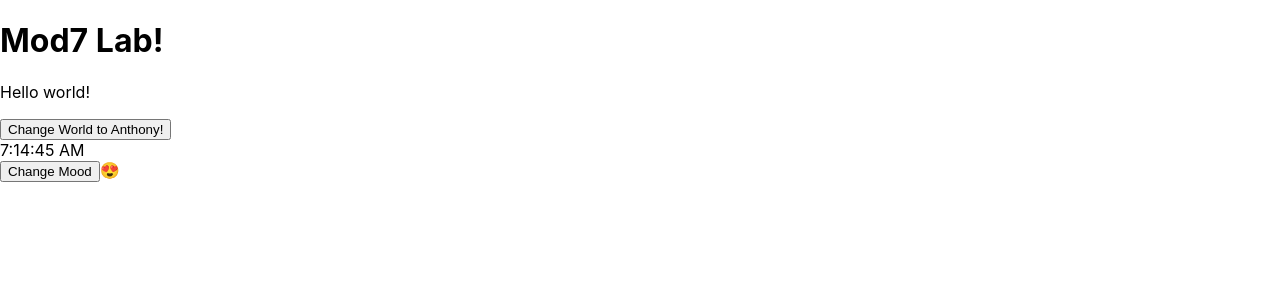
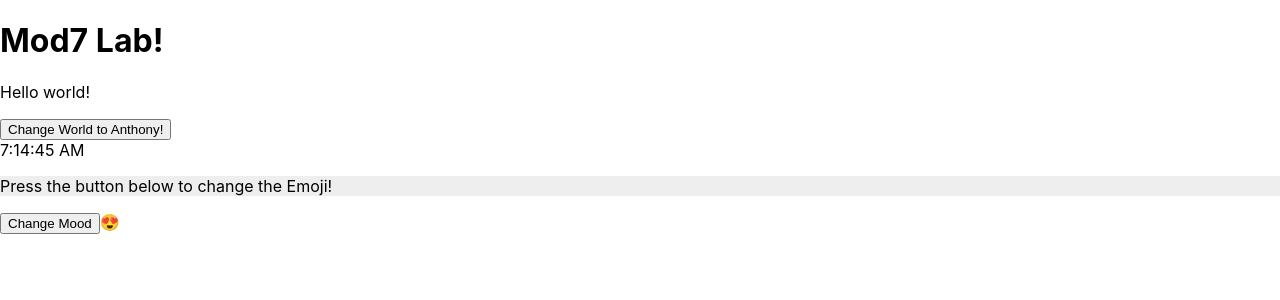
Before and after one commit to ShimiLie/Mod7Lab, a React (Create React App) app: page / in a window 1280 px wide. Shown: the top 300 px of the page. Built offline with nearby package versions, Linux system fonts and the light colour scheme.

Commit message:
Installed React Router

```diff
--- a/package.json
+++ b/package.json
@@ -8,6 +8,7 @@
     "@testing-library/user-event": "^13.5.0",
     "react": "^18.2.0",
     "react-dom": "^18.2.0",
+    "react-router-dom": "6.4",
     "react-scripts": "5.0.1",
     "web-vitals": "^2.1.4"
   },
--- a/src/App.js
+++ b/src/App.js
@@ -2,13 +2,17 @@ import React from "react";
 import Clock from "./components/Clock";
 import Emoji from "./components/Emoji";
 import Greetings from "./components/Greetings";
+import ThemeContextProvider from "./contexts/ThemedContext";
 
 function App() {
   return (
     <>
-       <Greetings />
+      <ThemeContextProvider>
+        <Greetings />
         <Clock />
         <Emoji />
+      </ThemeContextProvider>
+
     </>
 
   );
--- a/src/components/Emoji.js
+++ b/src/components/Emoji.js
@@ -1,7 +1,11 @@
-import React, {useState} from "react";
+import React, {useState, useContext} from "react";
+import { ThemeContext } from "../contexts/ThemedContext";
 
 const Emoji = () => {
+    const { isLightTheme, light, dark } = useContext(ThemeContext);
+    const theme = isLightTheme ? light : dark;
     const[toggle, setToggle] = useState(true)
+
 
     const handleClick = () => {
         setToggle(!toggle);
@@ -9,11 +13,11 @@ const Emoji = () => {
 
 
     return(
-        <>
-
-            <button onClick={handleClick} >Change Mood</button>
-            {toggle ? "😍" : "😡"}
-        </>
+                <>
+                    <p style={{ background: theme.bg }}>Press the button below to change the Emoji!</p>
+                    <button onClick={handleClick} >Change Mood</button>
+                    {toggle ? "😍" : "😡"}
+                </>
     )
 }
 
--- a/src/contexts/ThemedContext.js
+++ b/src/contexts/ThemedContext.js
@@ -0,0 +1,22 @@
+import React, {Component, createContext} from "react";
+
+
+export const ThemeContext = createContext();
+
+class ThemeContextProvider extends  Component {
+    state = {
+        isLightTheme: true,
+        light: { syntax: "#555", ui: "#ddd", bg: "#eee"},
+        dark: { syntax: "#ddd", ui: "#333", bg: "#555"}
+    }
+
+    render () {
+        return(
+            <ThemeContext.Provider value={{...this.state}}>
+                {this.props.children}
+            </ThemeContext.Provider>
+        );
+    }
+}
+
+export default ThemeContextProvider;
```
Also changed, not shown: 1 other file (tests, documents, lock files or other folders).
